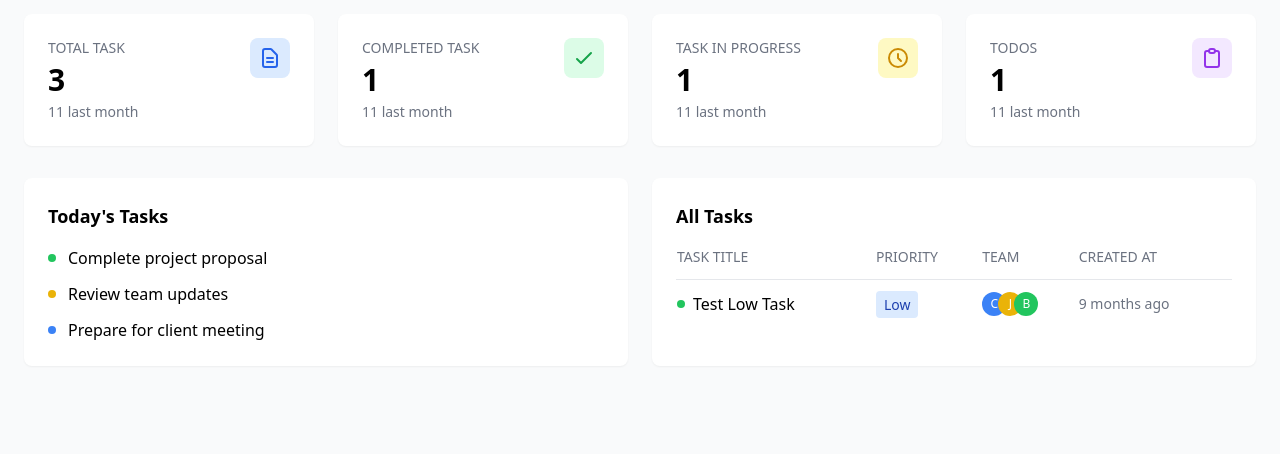
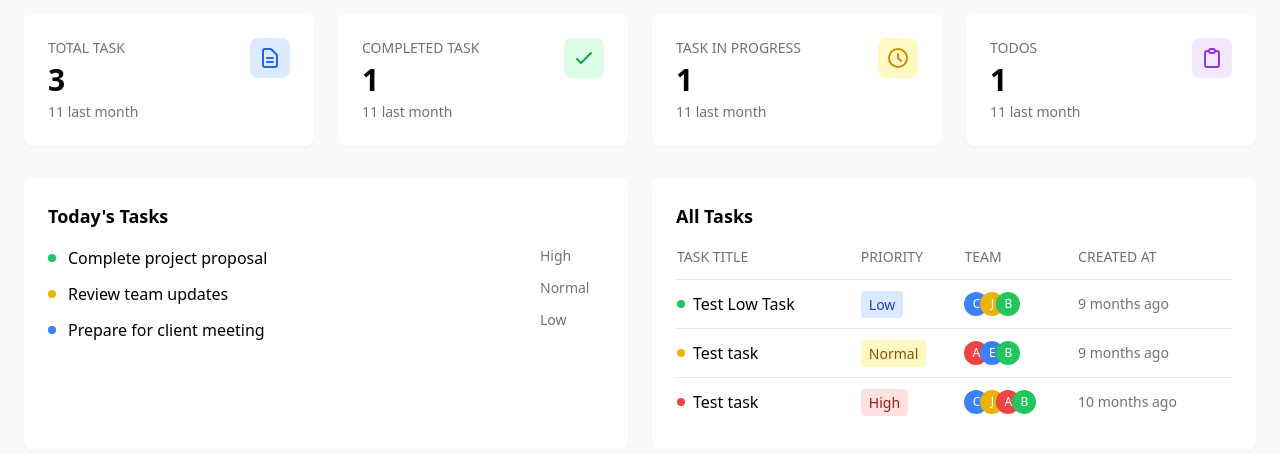
Before and after one commit to fakeistiak/User-Dashboard, a plain HTML site: page Index.html in a window 1280 px wide. Shown: the part 82-536 px from the top of the page. Drawn offline with nearby package versions, Linux system fonts and the light colour scheme.

Commit message:
added the todays task high medium and low

```diff
--- a/Index.html
+++ b/Index.html
@@ -7,7 +7,7 @@
     <script src="https://cdn.tailwindcss.com"></script>
     <link href="https://fonts.googleapis.com/css2?family=Inter:wght@400;500;600;700&display=swap" rel="stylesheet">
 </head>
-<body class="bg-gray-50">
+<body class="bg-gray-50 font-inter">
     <div class="min-h-screen p-6">
         <!-- Header -->
         <header class="flex justify-between items-center mb-8">
@@ -96,7 +96,9 @@
             <!-- Today's Tasks -->
             <div class="bg-white p-6 rounded-lg shadow-sm">
                 <h2 class="text-lg font-semibold mb-4">Today's Tasks</h2>
-                <ul class="space-y-3">
+                <div class="flex">
+
+                    <ul class="flex-1 space-y-3">
                         <li class="flex items-center gap-3">
                             <span class="w-2 h-2 bg-green-500 rounded-full"></span>
                             <span>Complete project proposal</span>
@@ -110,6 +112,12 @@
                             <span>Prepare for client meeting</span>
                         </li>
                     </ul>
+                    <div class="w-16 flex flex-col space-y-3 text-sm text-gray-500">
+                        <div>High</div>
+                        <div>Normal</div>
+                        <div>Low</div>
+                    </div>
+                </div>
             </div>
 
             <!-- All Tasks -->
@@ -141,7 +149,37 @@
                                 </td>
                                 <td class="text-sm text-gray-500">9 months ago</td>
                             </tr>
-                            <!-- Add more rows as needed -->
+                            <tr class="border-t">
+                                <td class="py-3 flex items-center gap-2">
+                                    <span class="w-2 h-2 bg-yellow-500 rounded-full"></span>
+                                    Test task
+                                </td>
+                                <td><span class="px-2 py-1 bg-yellow-100 text-yellow-800 rounded text-sm">Normal</span></td>
+                                <td>
+                                    <div class="flex -space-x-2">
+                                        <div class="w-6 h-6 rounded-full bg-red-500 text-white text-xs flex items-center justify-center">A</div>
+                                        <div class="w-6 h-6 rounded-full bg-blue-500 text-white text-xs flex items-center justify-center">E</div>
+                                        <div class="w-6 h-6 rounded-full bg-green-500 text-white text-xs flex items-center justify-center">B</div>
+                                    </div>
+                                </td>
+                                <td class="text-sm text-gray-500">9 months ago</td>
+                            </tr>
+                            <tr class="border-t">
+                                <td class="py-3 flex items-center gap-2">
+                                    <span class="w-2 h-2 bg-red-500 rounded-full"></span>
+                                    Test task
+                                </td>
+                                <td><span class="px-2 py-1 bg-red-100 text-red-800 rounded text-sm">High</span></td>
+                                <td>
+                                    <div class="flex -space-x-2">
+                                        <div class="w-6 h-6 rounded-full bg-blue-500 text-white text-xs flex items-center justify-center">C</div>
+                                        <div class="w-6 h-6 rounded-full bg-yellow-500 text-white text-xs flex items-center justify-center">J</div>
+                                        <div class="w-6 h-6 rounded-full bg-red-500 text-white text-xs flex items-center justify-center">A</div>
+                                        <div class="w-6 h-6 rounded-full bg-green-500 text-white text-xs flex items-center justify-center">B</div>
+                                    </div>
+                                </td>
+                                <td class="text-sm text-gray-500">10 months ago</td>
+                            </tr>
                         </tbody>
                     </table>
                 </div>
```
Lines whose indentation alone changed are shown as unchanged.
